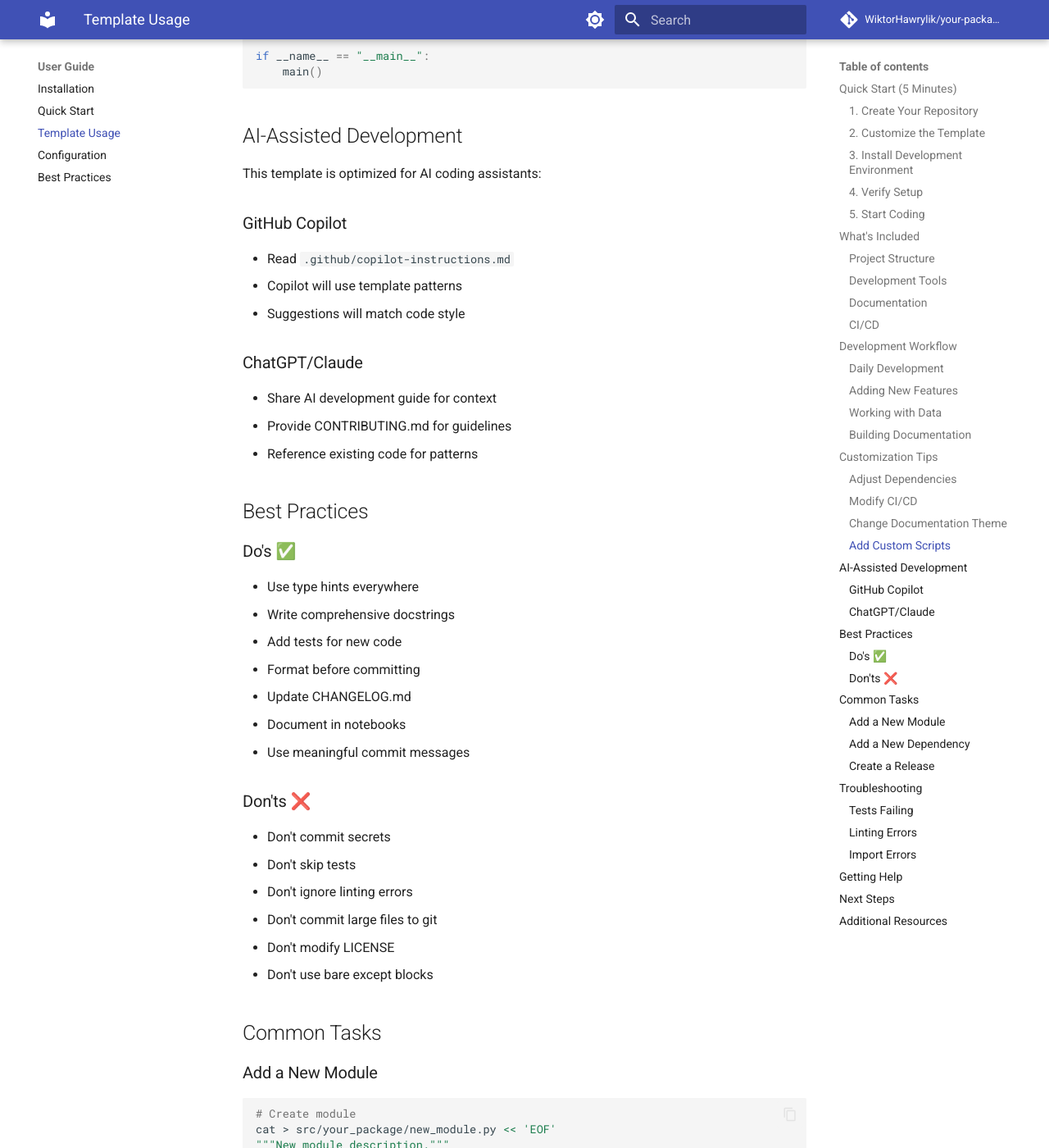
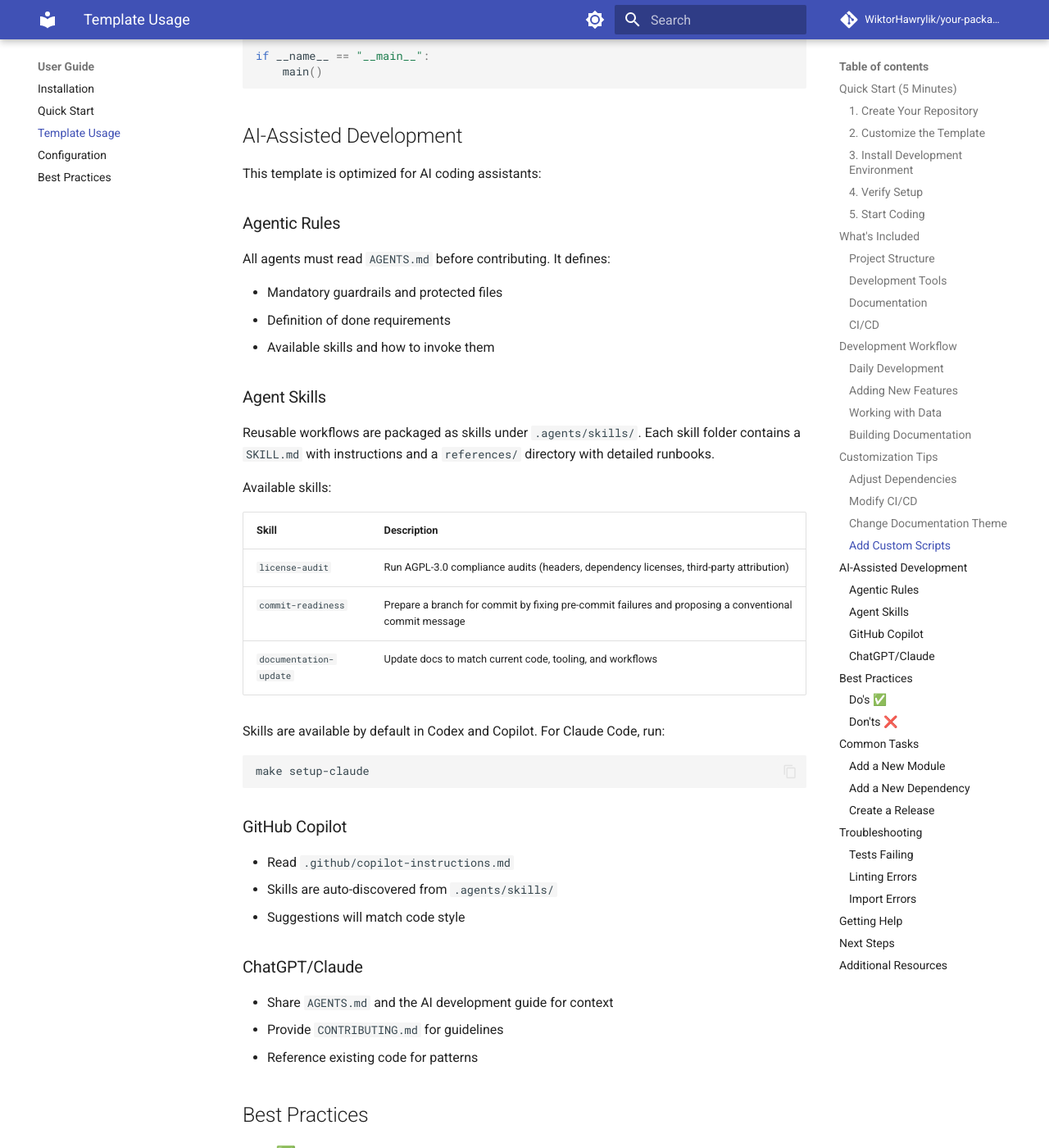
Before and after one commit to WiktorHawrylik/pyha-template, an MkDocs documentation site: the page built from docs/guide/template-usage.md, in a window 1280 px wide and 1400 px high, scrolled down 6417 px. Shown: the whole window at 82% size. Built offline with MkDocs 1.6.1 and Material for MkDocs 9.7.7, drawn with Linux system fonts in a browser that asks for light colours; comment, search, counter and statistics services are not loaded.

Commit message:
feat(agents): add documentation-update skill and update agent registry
- Add documentation-update skill under .agents/skills/documentation-update/
  with SKILL.md, openai.yaml agent config, and workflow reference doc
- Register commit-readiness and documentation-update skills in AGENTS.md
- Remove legacy .github/agents/hawrylik.push.agent.md and
  .github/prompts/hawrylik.docs.prompt.md stubs
- Update docs/guide/template-usage.md AI-Assisted Development section
- Add [Unreleased] CHANGELOG entries for new skills

````diff
--- a/docs/guide/template-usage.md
+++ b/docs/guide/template-usage.md
@@ -285,16 +285,44 @@
 
 This template is optimized for AI coding assistants:
 
+### Agentic Rules
+
+All agents must read `AGENTS.md` before contributing. It defines:
+
+- Mandatory guardrails and protected files
+- Definition of done requirements
+- Available skills and how to invoke them
+
+### Agent Skills
+
+Reusable workflows are packaged as skills under `.agents/skills/`. Each skill
+folder contains a `SKILL.md` with instructions and a `references/` directory
+with detailed runbooks.
+
+Available skills:
+
+| Skill | Description |
+|---|---|
+| `license-audit` | Run AGPL-3.0 compliance audits (headers, dependency licenses, third-party attribution) |
+| `commit-readiness` | Prepare a branch for commit by fixing pre-commit failures and proposing a conventional commit message |
+| `documentation-update` | Update docs to match current code, tooling, and workflows |
+
+Skills are available by default in Codex and Copilot. For Claude Code, run:
+
+```bash
+make setup-claude
+```
+
 ### GitHub Copilot
 
 - Read `.github/copilot-instructions.md`
-- Copilot will use template patterns
+- Skills are auto-discovered from `.agents/skills/`
 - Suggestions will match code style
 
 ### ChatGPT/Claude
 
-- Share AI development guide for context
-- Provide CONTRIBUTING.md for guidelines
+- Share `AGENTS.md` and the AI development guide for context
+- Provide `CONTRIBUTING.md` for guidelines
 - Reference existing code for patterns
 
 ## Best Practices
````
Also changed, not shown: .agents/skills/documentation-update/SKILL.md (added, +73 -0 lines), .agents/skills/documentation-update/references/documentation-update-workflow.md (renamed from .github/agents/hawrylik.docs.agent.md, +30 -37 lines), AGENTS.md (+2 -0 lines), CHANGELOG.md (+16 -0 lines), .github/agents/hawrylik.push.agent.md (deleted), .github/prompts/hawrylik.docs.prompt.md (deleted), 1 other file.
